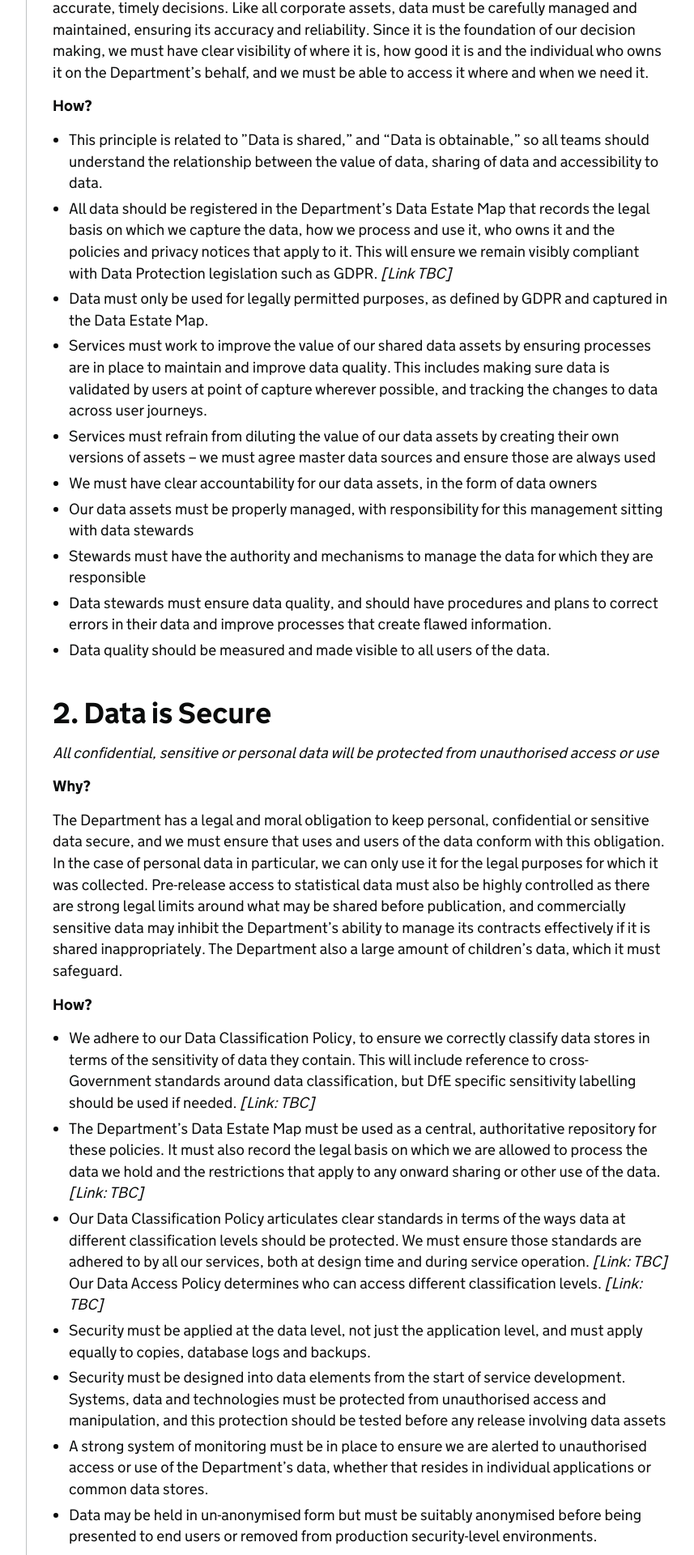
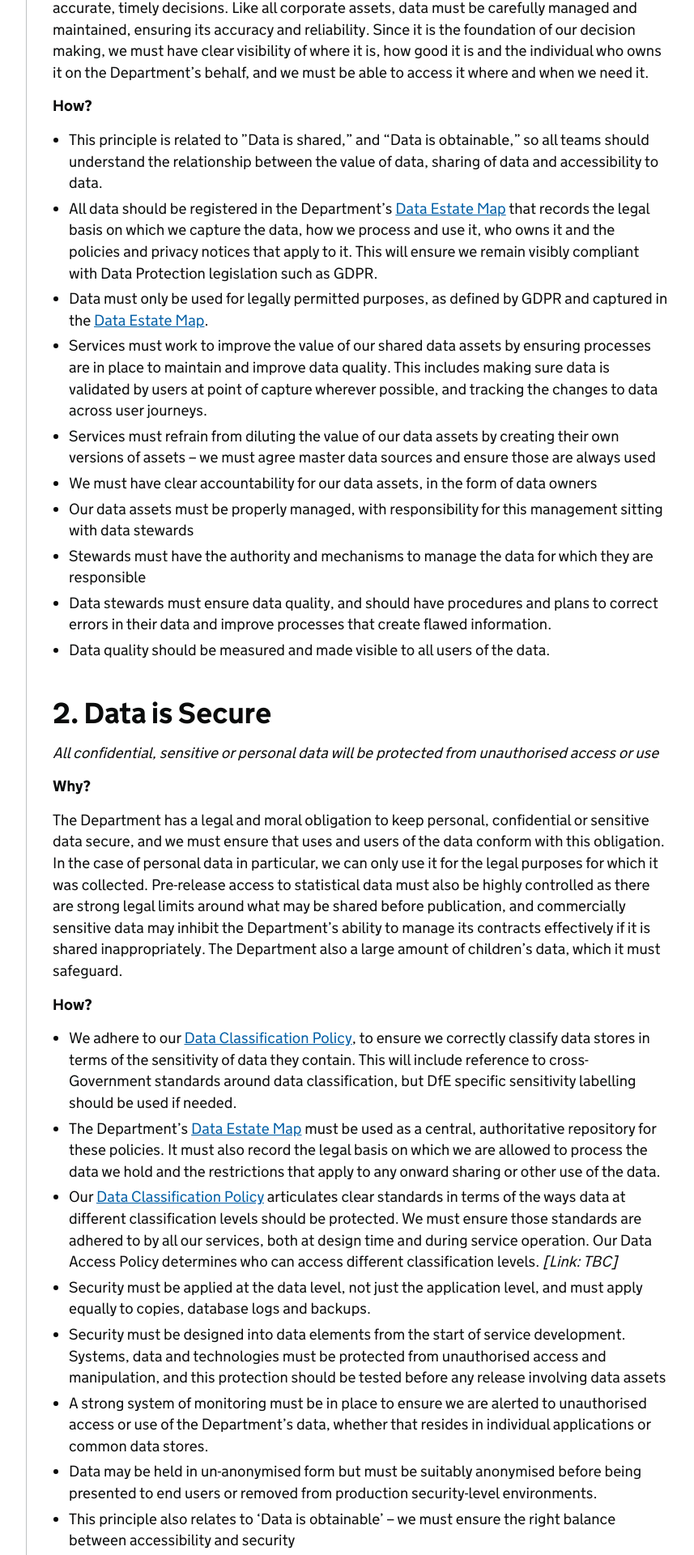
Before and after one commit to DFE-Digital/architecture, a Jekyll site: the page built from principles/enterprise-data-architecture-principles.md, in a window 1280 px wide. Shown: the part 471-2391 px from the top of the page at 81% size, without its empty margins (298-1155 px from the left). Built offline with Jekyll 4.4.1, drawn with Linux system fonts in a browser that asks for light colours; our own code applies the rules of GitHub Pages for plain Markdown files; some of the changed text lies outside the part shown.

Commit message:
Update enterprise-data-architecture-principles.md
Added links to the Data Estate Map, the Data Governance Hub and the Data Classification Policy.

```diff
--- a/principles/enterprise-data-architecture-principles.md
+++ b/principles/enterprise-data-architecture-principles.md
@@ -15,8 +15,8 @@ Data is a Departmental shared resource with a measurable value. Data is the gold
 __How?__
 
 - This principle is related to ”Data is shared,” and “Data is obtainable,” so all teams should understand the relationship between the value of data, sharing of data and accessibility to data.
-- All data should be registered in the Department’s Data Estate Map that records the legal basis on which we capture the data, how we process and use it, who owns it and the policies and privacy notices that apply to it. This will ensure we remain visibly compliant with Data Protection legislation such as GDPR. _[Link TBC]_
-- Data must only be used for legally permitted purposes, as defined by GDPR and captured in the Data Estate Map.
+- All data should be registered in the Department’s [Data Estate Map](https://s101p01-ifax01.ad.hq.dept:8443/search/#!lineage-container) that records the legal basis on which we capture the data, how we process and use it, who owns it and the policies and privacy notices that apply to it. This will ensure we remain visibly compliant with Data Protection legislation such as GDPR.
+- Data must only be used for legally permitted purposes, as defined by GDPR and captured in the [Data Estate Map](https://s101p01-ifax01.ad.hq.dept:8443/search/#!lineage-container).
 - Services must work to improve the value of our shared data assets by ensuring processes are in place to maintain and improve data quality. This includes making sure data is validated by users at point of capture wherever possible, and tracking the changes to data across user journeys.
 - Services must refrain from diluting the value of our data assets by creating their own versions of assets – we must agree master data sources and ensure those are always used
 - We must have clear accountability for our data assets, in the form of data owners
@@ -34,9 +34,9 @@ The Department has a legal and moral obligation to keep personal, confidential o
 
 __How?__
 
-- We adhere to our Data Classification Policy, to ensure we correctly classify data stores in terms of the sensitivity of data they contain. This will include reference to cross-Government standards around data classification, but DfE specific sensitivity labelling should be used if needed. _[Link: TBC]_
-- The Department’s Data Estate Map must be used as a central, authoritative repository for these policies. It must also record the legal basis on which we are allowed to process the data we hold and the restrictions that apply to any onward sharing or other use of the data. _[Link: TBC]_
-- Our Data Classification Policy articulates clear standards in terms of the ways data at different classification levels should be protected. We must ensure those standards are adhered to by all our services, both at design time and during service operation. _[Link: TBC]_ Our Data Access Policy determines who can access different classification levels. _[Link: TBC]_
+- We adhere to our [Data Classification Policy](https://educationgovuk.sharepoint.com/sites/lvewp00085/WorkDocs/Policies/Data%20Classification%20Policy%20v1.0.pdf?web=1), to ensure we correctly classify data stores in terms of the sensitivity of data they contain. This will include reference to cross-Government standards around data classification, but DfE specific sensitivity labelling should be used if needed.
+- The Department’s [Data Estate Map](https://s101p01-ifax01.ad.hq.dept:8443/search/#!lineage-container) must be used as a central, authoritative repository for these policies. It must also record the legal basis on which we are allowed to process the data we hold and the restrictions that apply to any onward sharing or other use of the data.
+- Our [Data Classification Policy](https://educationgovuk.sharepoint.com/sites/lvewp00085/WorkDocs/Policies/Data%20Classification%20Policy%20v1.0.pdf?web=1) articulates clear standards in terms of the ways data at different classification levels should be protected. We must ensure those standards are adhered to by all our services, both at design time and during service operation. Our Data Access Policy determines who can access different classification levels. _[Link: TBC]_
 - Security must be applied at the data level, not just the application level, and must apply equally to copies, database logs and backups.
 - Security must be designed into data elements from the start of service development. Systems, data and technologies must be protected from unauthorised access and manipulation, and this protection should be tested before any release involving data assets
 - A strong system of monitoring must be in place to ensure we are alerted to unauthorised access or use of the Department’s data, whether that resides in individual applications or common data stores.
@@ -79,7 +79,7 @@ __How?__
 - This principle also relates to ‘Data is secure’ – we must ensure the right balance between obtainability and security
 - All users should be able to obtain data easily
 - The way information is stored, accessed and presented must be adaptable for a wide range of users and their corresponding methods of access
-- Obtainable data must also include good quality metadata to minimise the risk of erroneous decision-making based on a misunderstanding of the data context. Much of this will be captured in the Data Estate Map, but should also include process/user journey metadata to understand how data were captured in the first place
+- Obtainable data must also include good quality metadata to minimise the risk of erroneous decision-making based on a misunderstanding of the data context. Much of this will be captured in the [Data Estate Map](https://s101p01-ifax01.ad.hq.dept:8443/search/#!lineage-container), but should also include process/user journey metadata to understand how data were captured in the first place
 - Good governance must be in place to ensure those with access to data understand their responsibilities under the Data Protection Act, and the limits of what they can do in the way of publishing, sharing or modifying the data. The Data Estate Map should be used to store and present this information to users.
 - It must be quick and easy to determine who has access to each data asset, and to audit any human or computer access for any time period going back for a reasonable amount of time.
 
@@ -96,7 +96,7 @@ __How?__
 - All new systems and services will be procured or developed on the basis that they can store data within EDAP.
 - Visualisation and analytics software will be provided to allow consumption of data in ways appropriate to user needs, including reports, dashboards, statistical analysis etc
 - This data and its subsequent use will be covered by DfE Data Governance policies and processes, and the Government Statistical Service Code of Practice
-- Data owners must define policies and processes to ensure data quality problems identified once data reaches EDAP can be reported to relevant services and data stewards to be fixed at source _[TBC: Link to Data Gov]_
+- Data owners must define policies and processes to ensure data quality problems identified once data reaches EDAP can be reported to relevant services and data stewards to be fixed at source. See our [Data Governance Hub](https://educationgovuk.sharepoint.com/sites/lvewp00085)
 
 ## 6. Data use is Ethical
 _We must process and store data in line with the ethical consensus around data use_
```
